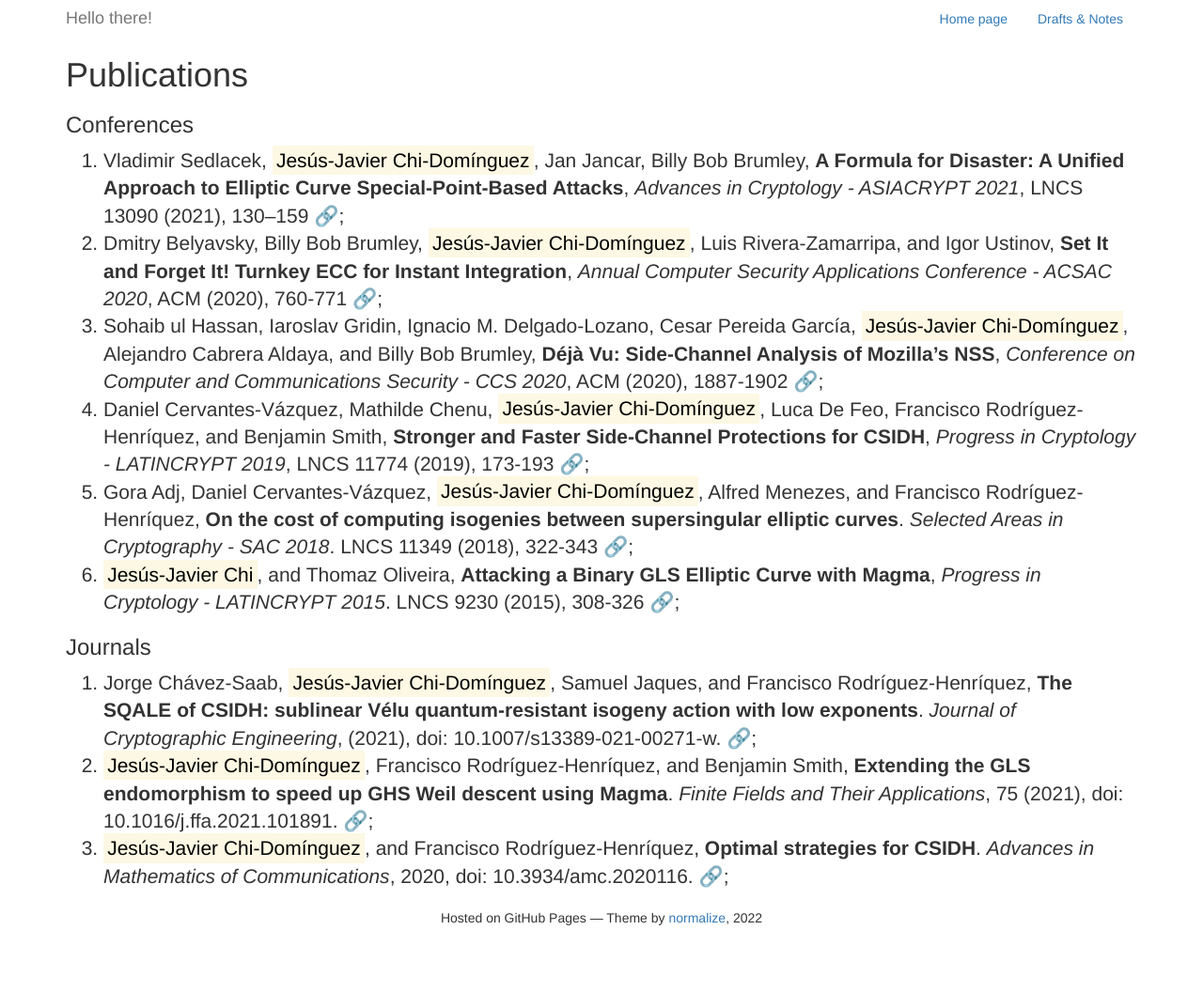
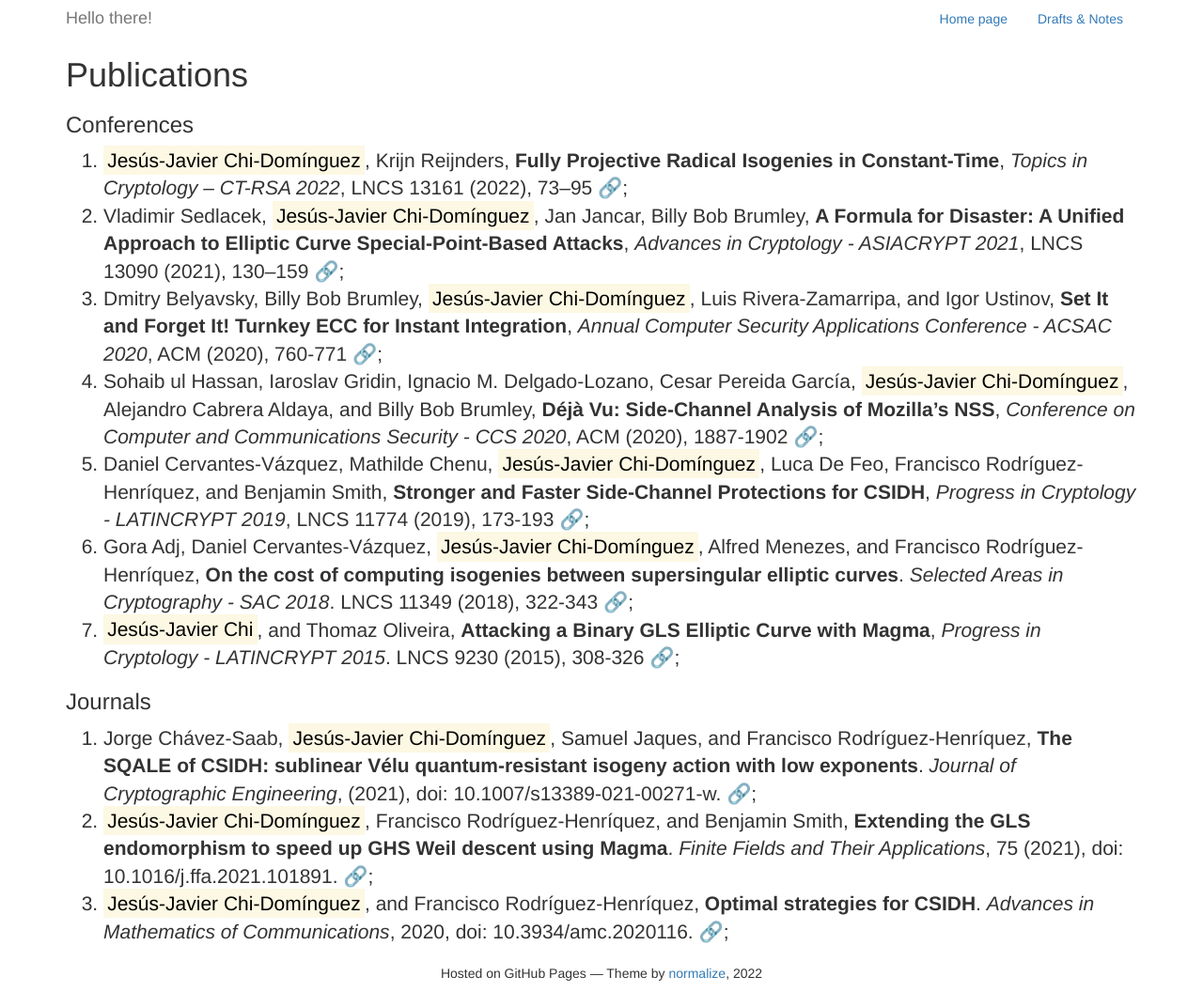
Before and after one commit to JJChiDguez/JJChiDguez.github.io, a Jekyll site: the page built from docs/publications.md, in a window 1280 px wide. Shown: the whole page at 94% size. Built offline with Jekyll 4.4.1, drawn with Linux system fonts in a browser that asks for light colours; before the commit the page ends 997 px from its top, so only the background shows below that.

Commit message:
update: photo, publication; and fix small issues

```diff
--- a/docs/_config.yml
+++ b/docs/_config.yml
@@ -18,14 +18,13 @@
 # You can create any custom variable you would like, and they will be accessible
 # in the templates via {{ site.myvariable }}.
 
-title: Your awesome title
-email: your-email@example.com
+title: Jes&uacute;s-Javier Chi-Dom&iacute;nguez
+email: chidoys@gmail.com
 description: >- # this means to ignore newlines until "baseurl:"
-  Write an awesome description for your new site here. You can edit this
-  line in _config.yml. It will appear in your document head meta (for
-  Google search results) and in your feed.xml site description.
+  Working at the Cryptography Research Centre of the TII, Abu Dhabi, UAE.
+  Doing Side-Channel Analysis, elliptic and genus-2 curves, isogenies, and post-quantum crypto.
 baseurl: "" # the subpath of your site, e.g. /blog
-url: "" # the base hostname & protocol for your site, e.g. http://example.com
+url: "https://jjchidguez.github.io/" # the base hostname & protocol for your site, e.g. http://example.com
 twitter_username: jekyllrb
 github_username:  jekyll
 
--- a/docs/publications.md
+++ b/docs/publications.md
@@ -8,12 +8,13 @@
 
 ### Conferences
 
-1. Vladimir Sedlacek, <mark>Jes&uacute;s-Javier Chi-Dom&iacute;nguez</mark>, Jan Jancar, Billy Bob Brumley, **A Formula for Disaster: A Unified Approach to Elliptic Curve Special-Point-Based Attacks**, _Advances in Cryptology - ASIACRYPT 2021_, LNCS 13090 (2021), 130--159 [&#128279;](https://doi.org/10.1007/978-3-030-92062-3_5);
-2. Dmitry Belyavsky, Billy Bob Brumley, <mark>Jes&uacute;s-Javier Chi-Dom&iacute;nguez</mark>, Luis Rivera-Zamarripa, and Igor Ustinov, **Set It and Forget It! Turnkey ECC for Instant Integration**, _Annual Computer Security Applications Conference - ACSAC 2020_, ACM (2020), 760-771 [&#128279;](https://doi.org/10.1145/3427228.3427291);
-3. Sohaib ul Hassan, Iaroslav Gridin, Ignacio M. Delgado-Lozano, Cesar Pereida Garc&iacute;a, <mark>Jes&uacute;s-Javier Chi-Dom&iacute;nguez</mark>, Alejandro Cabrera Aldaya, and Billy Bob Brumley, **D&eacute;j&agrave; Vu: Side-Channel Analysis of Mozilla's NSS**, _Conference on Computer and Communications Security - CCS 2020_, ACM (2020), 1887-1902 [&#128279;](https://doi.org/10.1145/3372297.3421761);
-4. Daniel Cervantes-V&aacute;zquez, Mathilde Chenu, <mark>Jes&uacute;s-Javier Chi-Dom&iacute;nguez</mark>, Luca De Feo, Francisco Rodr&iacute;guez-Henr&iacute;quez, and Benjamin Smith, **Stronger and Faster Side-Channel Protections for CSIDH**, _Progress in Cryptology - LATINCRYPT 2019_, LNCS 11774 (2019), 173-193 [&#128279;](https://doi.org/10.1007/978-3-030-30530-7_9);
-5. Gora Adj, Daniel Cervantes-V&aacute;zquez, <mark>Jes&uacute;s-Javier Chi-Dom&iacute;nguez</mark>, Alfred Menezes, and Francisco Rodr&iacute;guez-Henr&iacute;quez, **On the cost of computing isogenies between supersingular elliptic curves**. _Selected Areas in Cryptography - SAC 2018_. LNCS 11349 (2018), 322-343 [&#128279;](https://doi.org/10.1007/978-3-030-10970-7_15);
-6. <mark>Jes&uacute;s-Javier Chi</mark>, and Thomaz Oliveira, **Attacking a Binary GLS Elliptic Curve with Magma**, _Progress in Cryptology - LATINCRYPT 2015_. LNCS 9230 (2015), 308-326 [&#128279;](https://doi.org/10.1007/978-3-319-22174-8_17);
+1. <mark>Jes&uacute;s-Javier Chi-Dom&iacute;nguez</mark>, Krijn Reijnders, **Fully Projective Radical Isogenies in Constant-Time**, _Topics in Cryptology – CT-RSA 2022_, LNCS 13161 (2022), 73--95 [&#128279;](https://doi.org/10.1007/978-3-030-95312-6_4);
+2. Vladimir Sedlacek, <mark>Jes&uacute;s-Javier Chi-Dom&iacute;nguez</mark>, Jan Jancar, Billy Bob Brumley, **A Formula for Disaster: A Unified Approach to Elliptic Curve Special-Point-Based Attacks**, _Advances in Cryptology - ASIACRYPT 2021_, LNCS 13090 (2021), 130--159 [&#128279;](https://doi.org/10.1007/978-3-030-92062-3_5);
+3. Dmitry Belyavsky, Billy Bob Brumley, <mark>Jes&uacute;s-Javier Chi-Dom&iacute;nguez</mark>, Luis Rivera-Zamarripa, and Igor Ustinov, **Set It and Forget It! Turnkey ECC for Instant Integration**, _Annual Computer Security Applications Conference - ACSAC 2020_, ACM (2020), 760-771 [&#128279;](https://doi.org/10.1145/3427228.3427291);
+4. Sohaib ul Hassan, Iaroslav Gridin, Ignacio M. Delgado-Lozano, Cesar Pereida Garc&iacute;a, <mark>Jes&uacute;s-Javier Chi-Dom&iacute;nguez</mark>, Alejandro Cabrera Aldaya, and Billy Bob Brumley, **D&eacute;j&agrave; Vu: Side-Channel Analysis of Mozilla's NSS**, _Conference on Computer and Communications Security - CCS 2020_, ACM (2020), 1887-1902 [&#128279;](https://doi.org/10.1145/3372297.3421761);
+5. Daniel Cervantes-V&aacute;zquez, Mathilde Chenu, <mark>Jes&uacute;s-Javier Chi-Dom&iacute;nguez</mark>, Luca De Feo, Francisco Rodr&iacute;guez-Henr&iacute;quez, and Benjamin Smith, **Stronger and Faster Side-Channel Protections for CSIDH**, _Progress in Cryptology - LATINCRYPT 2019_, LNCS 11774 (2019), 173-193 [&#128279;](https://doi.org/10.1007/978-3-030-30530-7_9);
+6. Gora Adj, Daniel Cervantes-V&aacute;zquez, <mark>Jes&uacute;s-Javier Chi-Dom&iacute;nguez</mark>, Alfred Menezes, and Francisco Rodr&iacute;guez-Henr&iacute;quez, **On the cost of computing isogenies between supersingular elliptic curves**. _Selected Areas in Cryptography - SAC 2018_. LNCS 11349 (2018), 322-343 [&#128279;](https://doi.org/10.1007/978-3-030-10970-7_15);
+7. <mark>Jes&uacute;s-Javier Chi</mark>, and Thomaz Oliveira, **Attacking a Binary GLS Elliptic Curve with Magma**, _Progress in Cryptology - LATINCRYPT 2015_. LNCS 9230 (2015), 308-326 [&#128279;](https://doi.org/10.1007/978-3-319-22174-8_17);
 
 ### Journals
 1. Jorge Ch&aacute;vez-Saab, <mark>Jes&uacute;s-Javier Chi-Dom&iacute;nguez</mark>, Samuel Jaques, and Francisco Rodr&iacute;guez-Henr&iacute;quez, **The SQALE of CSIDH: sublinear V&eacute;lu quantum-resistant isogeny action with low exponents**. _Journal of Cryptographic Engineering_, (2021), doi: 10.1007/s13389-021-00271-w. [&#128279;](https://doi.org/10.1007/s13389-021-00271-w);
```
Also changed, not shown: docs/index.md (+2 -2 lines), docs/pcmember.md (+1 -1 lines), 10 other files.
